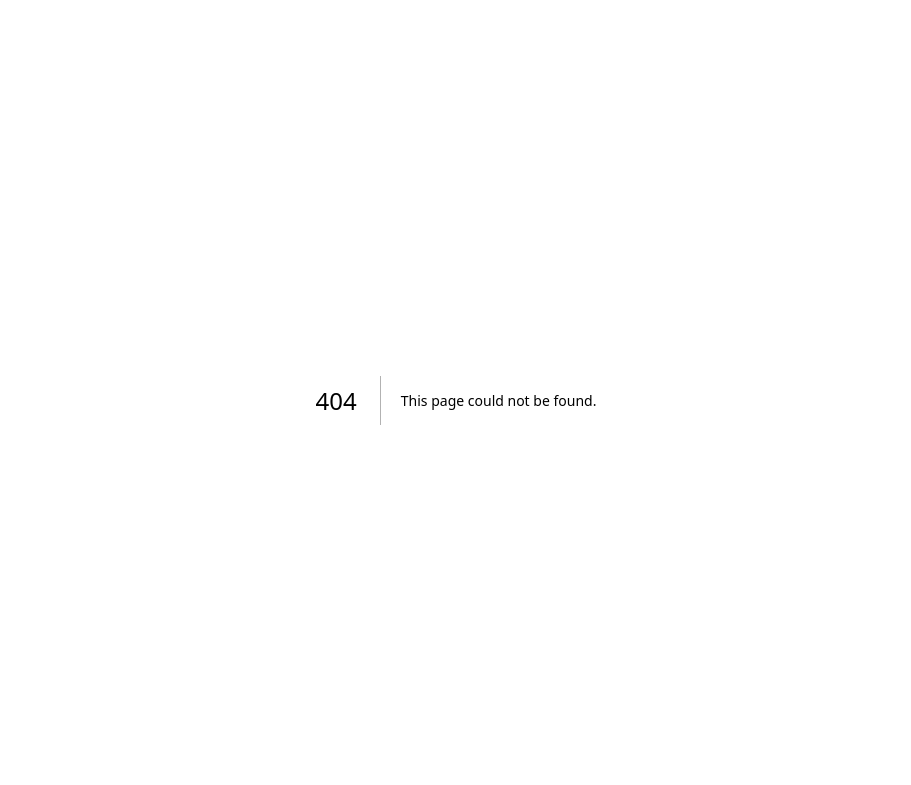
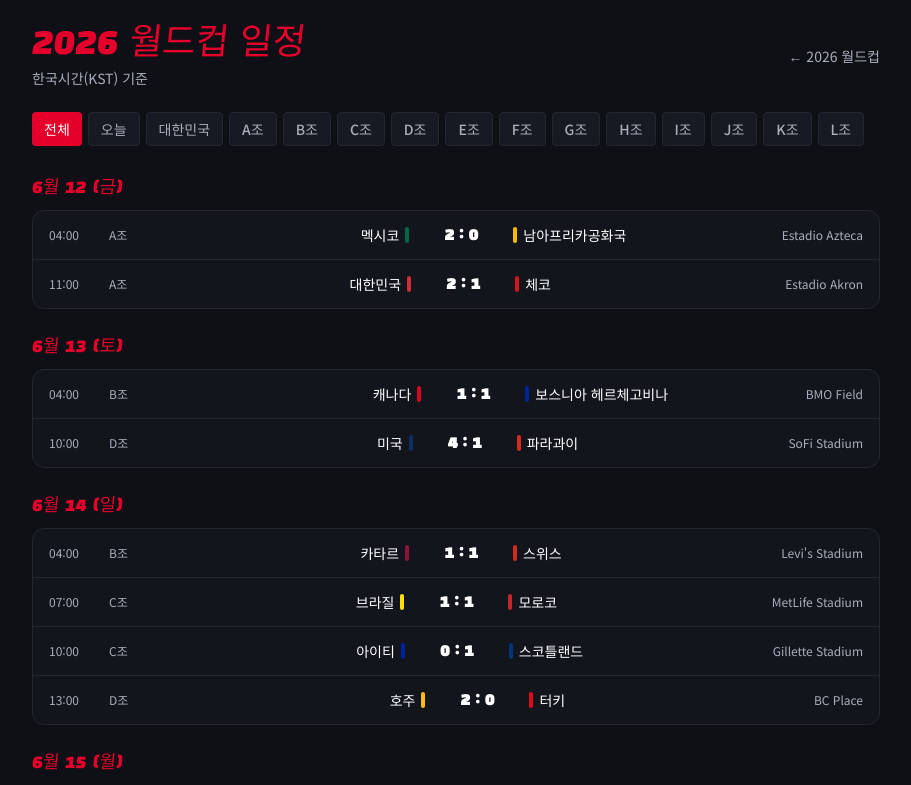
Before and after one commit to qoxmfaktmxj/worldcup, a Next.js app: page /world-cup/2026/schedule in a window 1280 px wide. Before the commit this address had no page. Shown: the top 785 px of the page, without its empty margins (184-1095 px from the left). Built offline with nearby package versions, Linux system fonts and the light colour scheme.

Commit message:
feat: 2026 schedule view (KST matchdays)
Co-Authored-By: Claude Opus 4.8 (1M context) <noreply@anthropic.com>

```diff
--- /dev/null
+++ b/app/world-cup/2026/schedule/page.tsx
@@ -0,0 +1,33 @@
+import Link from 'next/link'
+import { getMatches } from '@/lib/data'
+import { ScheduleView } from '@/components/kinetic/ScheduleView'
+
+export const dynamic = 'force-static'
+
+export default async function Schedule2026Page() {
+  const matches = await getMatches(2026)
+
+  return (
+    <main className="mx-auto max-w-4xl p-6">
+      <div className="flex items-center justify-between flex-wrap gap-3 mb-6">
+        <div>
+          <h1
+            className="font-display text-4xl text-korea"
+            style={{ transform: 'skewX(-6deg)' }}
+          >
+            2026 월드컵 일정
+          </h1>
+          <p className="text-muted text-sm mt-1">한국시간(KST) 기준</p>
+        </div>
+        <Link
+          href="/world-cup/2026"
+          className="text-sm text-muted hover:text-korea transition-colors"
+        >
+          ← 2026 월드컵
+        </Link>
+      </div>
+
+      <ScheduleView matches={matches} />
+    </main>
+  )
+}
--- /dev/null
+++ b/components/kinetic/ScheduleView.tsx
@@ -0,0 +1,214 @@
+'use client'
+
+import { useState, useMemo } from 'react'
+import type { Match } from '@/lib/types'
+import { toKstLabel, kstDateKey } from '@/lib/time'
+import { teamPrimary } from '@/lib/teamColors'
+import { groupKo } from '@/lib/stages'
+
+// 탭 정의
+type Tab = '전체' | '오늘' | '대한민국' | string // string covers 'A조'..'L조'
+
+const GROUP_LETTERS = ['A', 'B', 'C', 'D', 'E', 'F', 'G', 'H', 'I', 'J', 'K', 'L']
+
+function todayKst(): string {
+  // 현재 시각을 KST 날짜키로 변환
+  const now = new Date()
+  const formatter = new Intl.DateTimeFormat('en-CA', {
+    timeZone: 'Asia/Seoul',
+    year: 'numeric',
+    month: '2-digit',
+    day: '2-digit',
+  })
+  return formatter.format(now)
+}
+
+/** toKstLabel에서 시간 부분만 추출: "6/19 금 10:00" → "10:00" */
+function kstTime(kickoffUtc: string): string {
+  const label = toKstLabel(kickoffUtc)
+  // format: "M/D 요일 HH:mm"
+  const parts = label.split(' ')
+  return parts[parts.length - 1] ?? label
+}
+
+/** KST 날짜 + 요일 헤딩: "YYYY-MM-DD" → "6월 19일 (금)" */
+function dateHeading(dateKey: string): string {
+  const date = new Date(dateKey + 'T00:00:00+09:00')
+  const formatter = new Intl.DateTimeFormat('ko-KR', {
+    timeZone: 'Asia/Seoul',
+    month: 'long',
+    day: 'numeric',
+    weekday: 'short',
+  })
+  const parts = formatter.formatToParts(date)
+  const get = (type: string) => parts.find((p) => p.type === type)?.value ?? ''
+  const month = get('month')   // "6월"
+  const day = get('day')       // "19일"
+  let weekday = get('weekday') // "금요일"
+  if (weekday.endsWith('요일')) weekday = weekday.replace('요일', '')
+  return `${month} ${day} (${weekday})`
+}
+
+interface Props {
+  matches: Match[]
+}
+
+export function ScheduleView({ matches }: Props) {
+  const [activeTab, setActiveTab] = useState<Tab>('전체')
+
+  const tabs: Tab[] = [
+    '전체',
+    '오늘',
+    '대한민국',
+    ...GROUP_LETTERS.map((l) => `${l}조`),
+  ]
+
+  // 정렬: kickoffUtc 기준
+  const sorted = useMemo(
+    () =>
+      [...matches].sort((a, b) => {
+        const at = a.kickoffUtc ?? a.date
+        const bt = b.kickoffUtc ?? b.date
+        return at < bt ? -1 : at > bt ? 1 : 0
+      }),
+    [matches],
+  )
+
+  // 탭별 필터
+  const filtered = useMemo(() => {
+    if (activeTab === '전체') return sorted
+    if (activeTab === '오늘') {
+      const today = todayKst()
+      return sorted.filter(
+        (m) => m.kickoffUtc && kstDateKey(m.kickoffUtc) === today,
+      )
+    }
+    if (activeTab === '대한민국') {
+      return sorted.filter(
+        (m) => m.home.code === 'KOR' || m.away.code === 'KOR',
+      )
+    }
+    // 'X조' — Group X
+    const letter = activeTab.replace('조', '')
+    return sorted.filter((m) => m.group === `Group ${letter}`)
+  }, [activeTab, sorted])
+
+  // 날짜별 그룹핑
+  const grouped = useMemo(() => {
+    const map = new Map<string, Match[]>()
+    for (const m of filtered) {
+      const key = m.kickoffUtc ? kstDateKey(m.kickoffUtc) : m.date
+      if (!map.has(key)) map.set(key, [])
+      map.get(key)!.push(m)
+    }
+    return map
+  }, [filtered])
+
+  return (
+    <div className="flex flex-col gap-6">
+      {/* 탭 바 — 모바일 가로 스크롤 */}
+      <div className="overflow-x-auto -mx-1 px-1">
+        <div className="flex gap-1.5 min-w-max pb-1">
+          {tabs.map((tab) => (
+            <button
+              key={tab}
+              onClick={() => setActiveTab(tab)}
+              className={[
+                'px-3 py-1.5 text-sm rounded font-medium transition-colors whitespace-nowrap',
+                activeTab === tab
+                  ? 'bg-korea text-white'
+                  : 'bg-panel border border-line text-muted hover:border-korea hover:text-white',
+              ].join(' ')}
+            >
+              {tab}
+            </button>
+          ))}
+        </div>
+      </div>
+
+      {/* 경기 없음 */}
+      {filtered.length === 0 && (
+        <div className="text-muted text-sm py-8 text-center">
+          {activeTab === '오늘' ? '오늘 경기 없음' : '해당 경기 없음'}
+        </div>
+      )}
+
+      {/* 날짜별 섹션 */}
+      {[...grouped.entries()].map(([dateKey, dayMatches]) => (
+        <section key={dateKey}>
+          {/* 날짜 헤딩 */}
+          <h2
+            className="font-display text-lg text-korea mb-2"
+            style={{ transform: 'skewX(-6deg)' }}
+          >
+            {dateHeading(dateKey)}
+          </h2>
+
+          {/* 경기 행 테이블 */}
+          <div className="bg-panel/60 border border-line rounded-xl overflow-hidden">
+            {dayMatches.map((m, i) => {
+              const homeColor = teamPrimary(m.home.name)
+              const awayColor = teamPrimary(m.away.name)
+              const isFinished = m.status === 'finished'
+              const time = m.kickoffUtc ? kstTime(m.kickoffUtc) : m.time || '--:--'
+
+              return (
+                <div
+                  key={m.id}
+                  className={[
+                    'flex items-center gap-3 px-4 py-3 text-sm',
+                    i < dayMatches.length - 1 ? 'border-b border-line' : '',
+                  ].join(' ')}
+                >
+                  {/* 시간 */}
+                  <span className="tabular-nums text-muted text-xs w-12 shrink-0">
+                    {time}
+                  </span>
+
+                  {/* 조 */}
+                  <span className="text-muted text-xs w-8 shrink-0 hidden sm:inline">
+                    {groupKo(m.group)}
+                  </span>
+
+                  {/* 홈팀 */}
+                  <div className="flex items-center gap-1.5 flex-1 justify-end min-w-0">
+                    <span className="text-white truncate">{m.home.nameKo}</span>
+                    <span
+                      className="inline-block h-4 w-1 rounded-sm flex-shrink-0"
+                      style={{ backgroundColor: homeColor }}
+                    />
+                  </div>
+
+                  {/* 스코어 / 예정 */}
+                  <div className="flex items-center justify-center w-20 shrink-0">
+                    {isFinished ? (
+                      <span className="tabular-nums font-display text-base font-bold text-white">
+                        {m.homeScore}&nbsp;:&nbsp;{m.awayScore}
+                      </span>
+                    ) : (
+                      <span className="text-muted text-xs">예정</span>
+                    )}
+                  </div>
+
+                  {/* 원정팀 */}
+                  <div className="flex items-center gap-1.5 flex-1 min-w-0">
+                    <span
+                      className="inline-block h-4 w-1 rounded-sm flex-shrink-0"
+                      style={{ backgroundColor: awayColor }}
+                    />
+                    <span className="text-white truncate">{m.away.nameKo}</span>
+                  </div>
+
+                  {/* 경기장 */}
+                  <span className="text-muted text-xs hidden md:inline shrink-0 truncate max-w-[140px]">
+                    {m.stadium}
+                  </span>
+                </div>
+              )
+            })}
+          </div>
+        </section>
+      ))}
+    </div>
+  )
+}
```
